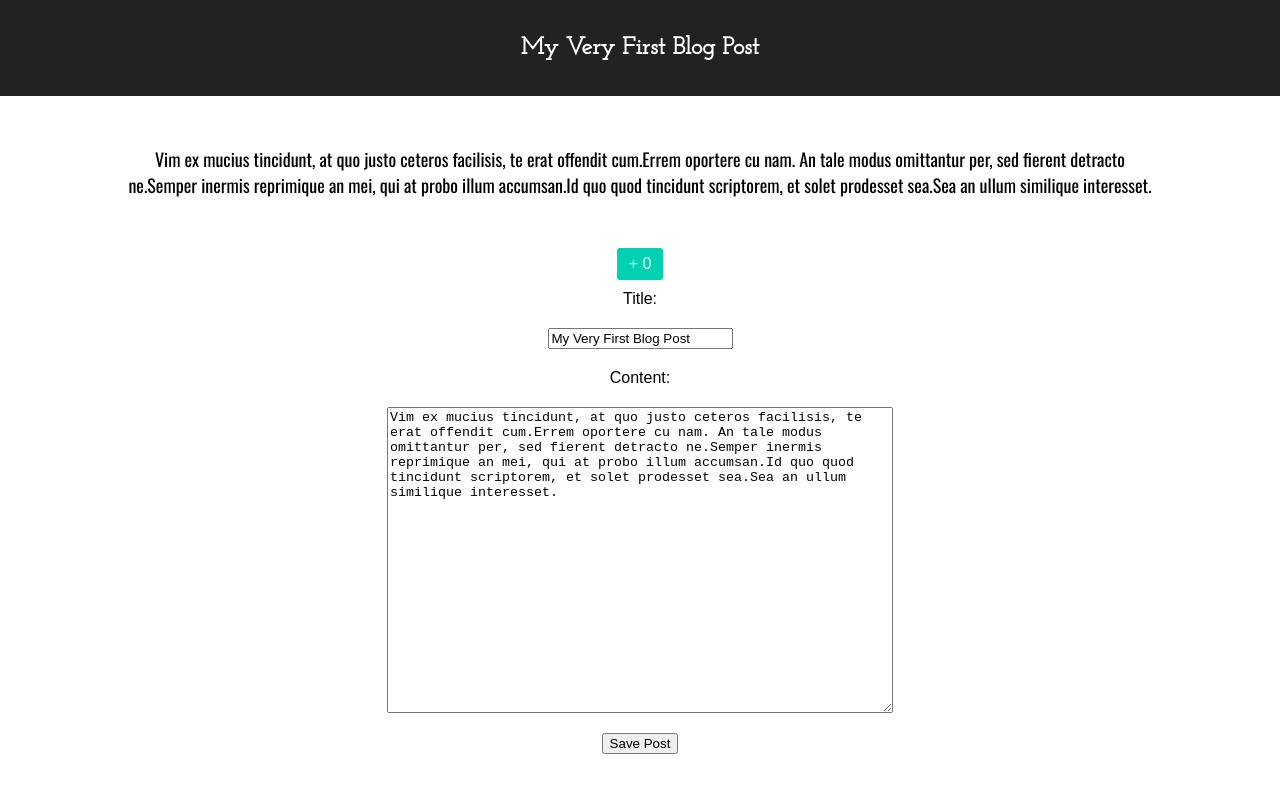
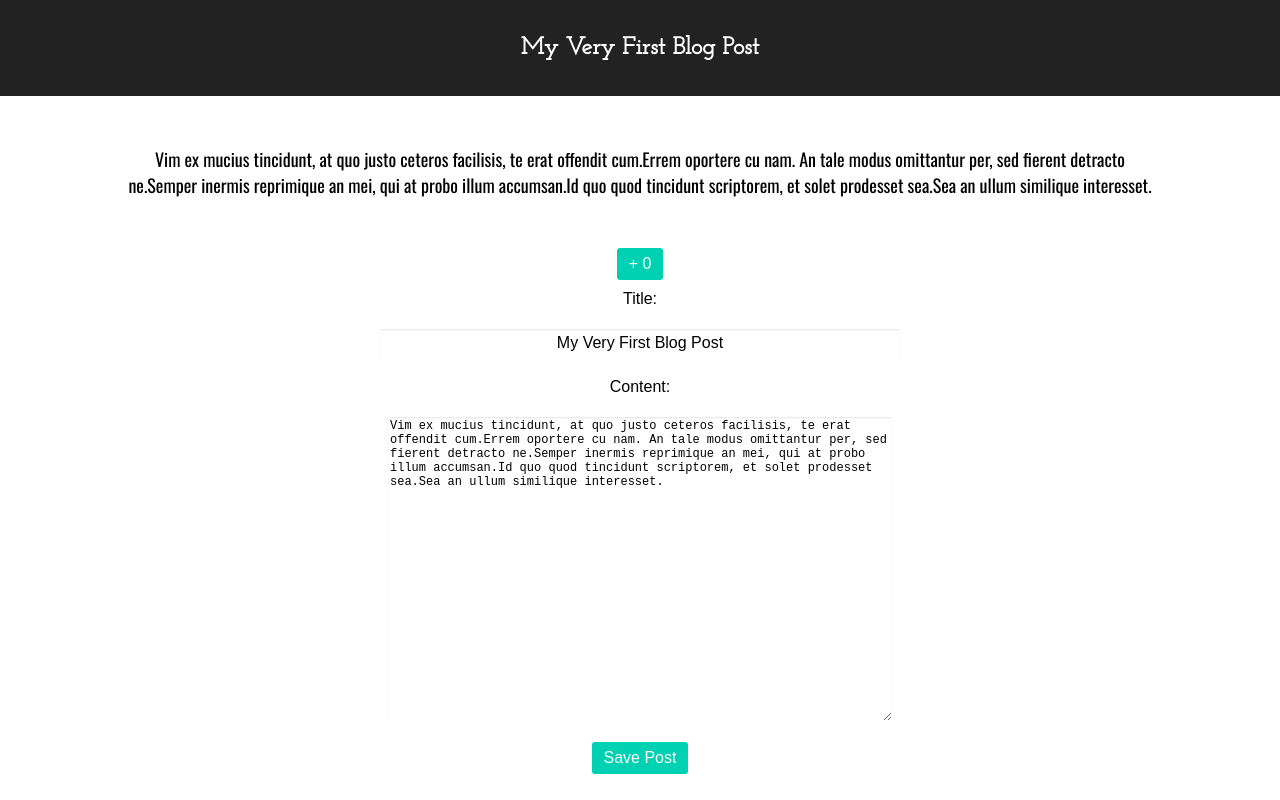
Before and after one commit to deniztetik/state-props-context, a React (Create React App) app: page / in a window 1280 px wide. Built offline with nearby package versions, Linux system fonts and the light colour scheme.

Commit message:
Modularize styles, make button generic class

```diff
--- a/src/App.css
+++ b/src/App.css
@@ -2,52 +2,12 @@
   text-align: center;
 }
 
-.post__header {
-  background-color: #222;
-  padding: 20px;
-  color: white;
-}
-
-.post__title {
-  font-size: 1.5em;
-  font-family: 'Josefin Slab', serif;
-}
-
-.post__body {
-  font-size: large;
-  margin: 50px 10%;
-  font-family: 'Oswald', sans-serif;
-}
-
-.post__plus-one-button {
+.button {
   background-color: #00d1b2;
   color: #fff;
-
   font-size: 1rem;
-
   border-color: transparent;
   border-radius: 3px;
-
   padding: 5px 10px;
-
   cursor: pointer;
 }
-
-.post__plus-one-button:focus {
-  outline: 0;
-}
-
-.edit-post {
-  display: flex;
-  flex-direction: column;
-  align-items: center;
-}
-
-.edit-post > * {
-  margin: 10px;
-}
-
-.edit-post__content {
-  width: 500px;
-  height: 300px;
-}
--- /dev/null
+++ b/src/EditForm.css
@@ -0,0 +1,31 @@
+.edit-post {
+  display: flex;
+  flex-direction: column;
+  align-items: center;
+}
+
+.edit-post > * {
+  margin: 10px;
+}
+
+.edit-post__input {
+  width: 500px;
+
+  font-size: 1rem;
+  text-align: center;
+
+  border: 1px solid transparent;
+  border-radius: 3px;
+  box-shadow: inset 0 1px 2px rgba(10, 10, 10, 0.1);
+
+  padding: 5px 10px;
+}
+
+.edit-post__content {
+  width: 500px;
+  height: 300px;
+  font-size: 0.75rem;
+  border-radius: 3px;
+  border: 1px solid transparent;
+  box-shadow: inset 0 1px 2px rgba(10, 10, 10, 0.1)
+}
--- a/src/EditForm.js
+++ b/src/EditForm.js
@@ -1,4 +1,5 @@
 import React, { Component } from 'react';
+import './EditForm.css';
 
 class EditForm extends Component {
   state = {
@@ -52,6 +53,7 @@ class EditForm extends Component {
       <div className="edit-post">
         <label>Title:</label>
         <input
+          className="edit-post__input"
           type="text"
           name="title"
           label="Title"
@@ -67,6 +69,7 @@ class EditForm extends Component {
           onChange={this.handleInputChange}
         />
         <button
+          className="button"
           onClick={() => {
             savePost({ title, content })
           }}>
--- /dev/null
+++ b/src/Post.css
@@ -0,0 +1,30 @@
+.post__header {
+  background-color: #222;
+  padding: 20px;
+  color: white;
+}
+
+.post__title {
+  font-size: 1.5em;
+  font-family: 'Josefin Slab', serif;
+}
+
+.post__body {
+  font-size: large;
+  margin: 50px 10%;
+  font-family: 'Oswald', sans-serif;
+}
+
+.post__plus-one-button {
+  background-color: #00d1b2;
+  color: #fff;
+  font-size: 1rem;
+  border-color: transparent;
+  border-radius: 3px;
+  padding: 5px 10px;
+  cursor: pointer;
+}
+
+.post__plus-one-button:focus {
+  outline: 0;
+}
--- a/src/Post.js
+++ b/src/Post.js
@@ -1,4 +1,6 @@
 import React from 'react';
+
+import './Post.css';
 
 const Post = (props) => (
   <div className="post">
@@ -9,7 +11,7 @@ const Post = (props) => (
       {props.content}
     </p>
     <button
-      className="post__plus-one-button"
+      className="button"
       onClick={props.addUpVote}>
       + {props.upvotes}
     </button>
```
Also changed, not shown: src/index.css (line endings or trailing spaces).
